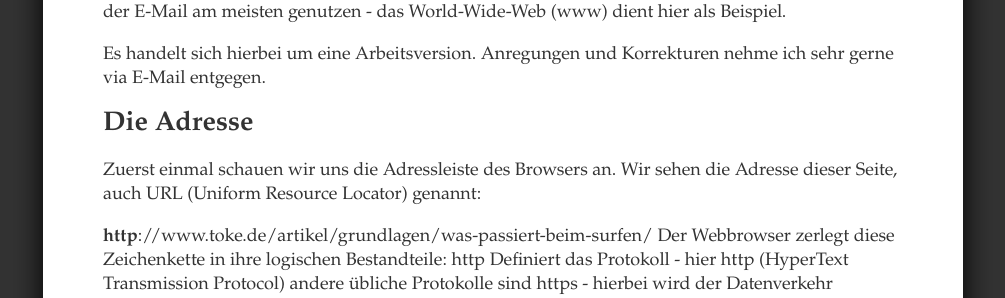
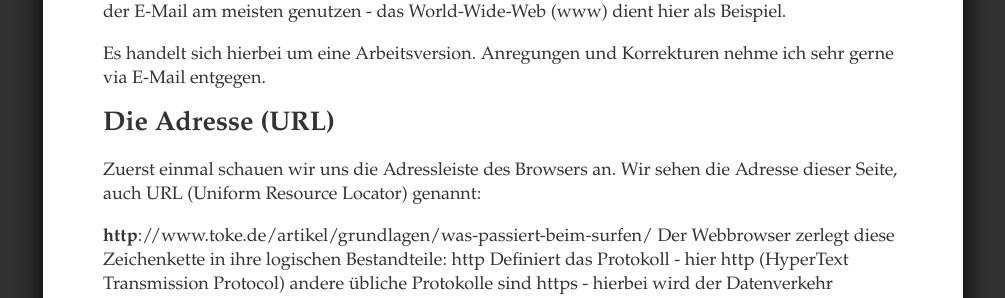
Before and after one commit to toke/toke.de, a Jekyll site: the page built from artikel/grundlagen/was-passiert-beim-surfen.markdown, in a window 1280 px wide and 900 px high. Shown: the part 346-644 px from the top of the window, without its empty margins (137-1142 px from the left). Built offline with Jekyll 4.4.1, drawn with Linux system fonts in a browser that asks for light colours; comment, search, counter and statistics services are not loaded.

Commit message:
improved wording , added URL to heading

```diff
--- a/artikel/grundlagen/was-passiert-beim-surfen.markdown
+++ b/artikel/grundlagen/was-passiert-beim-surfen.markdown
@@ -13,7 +13,7 @@ Das Internet ist ein Kommunikationsmedium mit verschiedensten Diensten und Kanä
 
 Es handelt sich hierbei um eine Arbeitsversion. Anregungen und Korrekturen nehme ich sehr gerne via E-Mail entgegen.
 
-## Die Adresse
+## Die Adresse (URL)
 
 Zuerst einmal schauen wir uns die Adressleiste des Browsers an. Wir sehen die Adresse dieser Seite, auch URL (Uniform Resource Locator) genannt:
 
```
